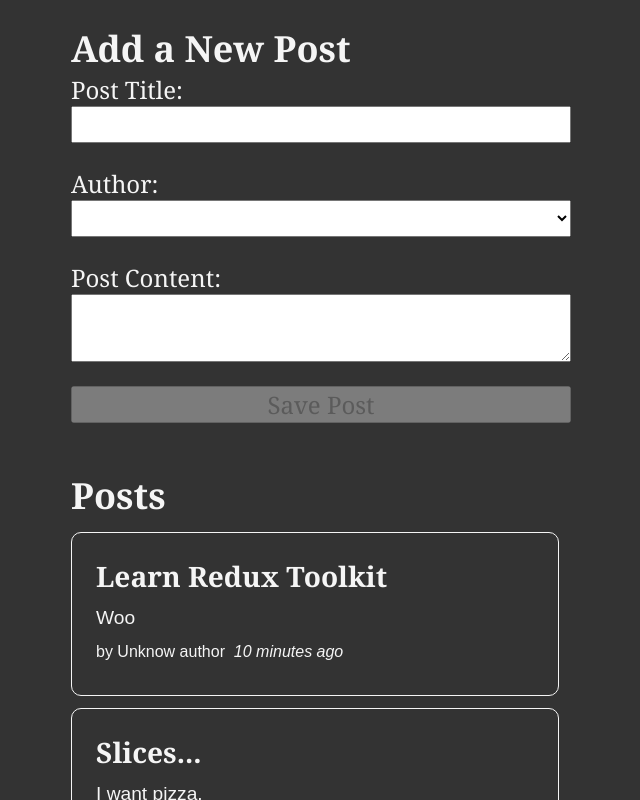
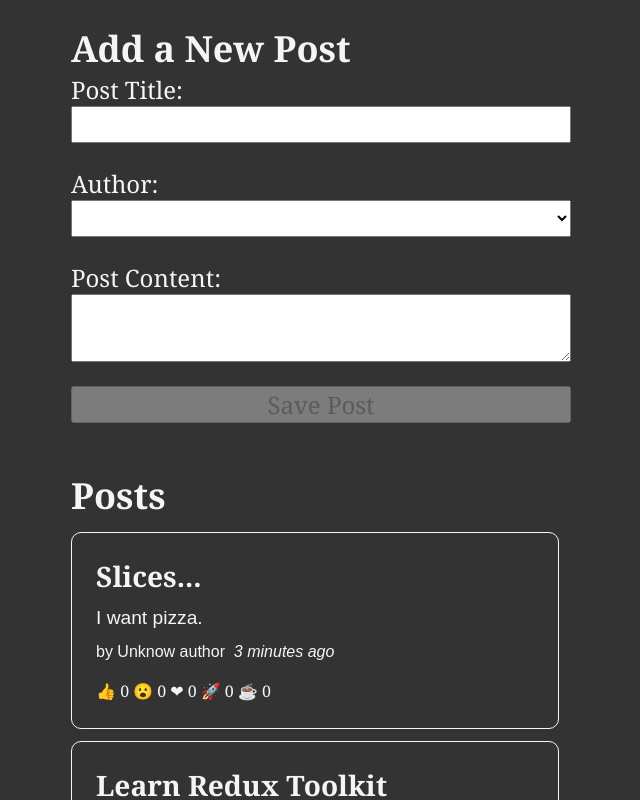
Before and after one commit to EllieKu/react-redux-tutorial, a React (Vite) app: page / in a window 1280 px wide. Shown: the top 800 px of the page, without its empty margins (319-959 px from the left). Built offline with nearby package versions, Linux system fonts and the light colour scheme.

Commit message:
chapter2: add reaction

```diff
--- a/src/features/posts/PostsList.jsx
+++ b/src/features/posts/PostsList.jsx
@@ -2,11 +2,14 @@
 import { selectAllPosts } from "./postsSlice"
 import PostAuthor from "./PostAuthor"
 import TimeAgo from "./TimeAgo"
+import ReactionButtons from "./ReactionButtons"
 
 const PostsList = () => {
   const posts = useSelector(selectAllPosts)
 
-  const renderPosts = posts.map(post => (
+  const orderedPost = posts.map(post => post).sort((a, b) => b.date.localeCompare(a.date))
+
+  const renderPosts = orderedPost.map(post => (
     <article key={post.id}>
       <h3>{post.title}</h3>
       <p>{post.content.substring(0, 100)}</p>
@@ -14,6 +17,7 @@
         <PostAuthor userId={post.userId}/>
         <TimeAgo timeStamp={post.date}/>
       </p>
+      <ReactionButtons post={post}/>
     </article>
   ))
 
--- /dev/null
+++ b/src/features/posts/ReactionButtons.jsx
@@ -0,0 +1,35 @@
+import { useDispatch } from "react-redux"
+import { reactionAdded } from './postsSlice'
+
+const reactionEmoji = {
+  thumbsUp: '👍',
+  wow: '😮',
+  heart: '❤',
+  rocket: '🚀',
+  coffee: '☕'
+}
+
+const ReactionButtons = ({ post }) => {
+  const dispatch = useDispatch();
+
+  const reactionButtons = Object.entries(reactionEmoji).map(([name, emoji]) => {
+    return (
+      <button
+        key={name}
+        type="button"
+        className="reactionButton"
+        onClick={() =>
+          dispatch(reactionAdded({ postId: post.id, reaction: name}))
+        }
+      >
+        {emoji} {post.reactions[name]}
+      </button>
+    )
+  })
+
+  return (
+    <div>{reactionButtons}</div>
+  )
+}
+
+export default ReactionButtons
--- a/src/features/posts/postsSlice.js
+++ b/src/features/posts/postsSlice.js
@@ -6,13 +6,27 @@
     id: '1',
     title: 'Learn Redux Toolkit',
     content: 'Woo',
-    date: sub(new Date(), { minutes: 10 }).toISOString()
+    date: sub(new Date(), { minutes: 10 }).toISOString(),
+    reactions: {
+      thumbsUp: 0,
+      wow: 0,
+      heart: 0,
+      rocket: 0,
+      coffee: 0
+    }
   },
   {
     id: '2',
     title: 'Slices...',
     content: 'I want pizza.',
-    date: sub(new Date(), { minutes: 3 }).toISOString()
+    date: sub(new Date(), { minutes: 3 }).toISOString(),
+    reactions: {
+      thumbsUp: 0,
+      wow: 0,
+      heart: 0,
+      rocket: 0,
+      coffee: 0
+    }
   }
 ]
 
@@ -32,15 +46,30 @@
             content,
             date: new Date().toISOString(),
             userId,
+            reactions: {
+              thumbsUp: 0,
+              wow: 0,
+              heart: 0,
+              rocket: 0,
+              coffee: 0
+            }
           }
         }
       }
-    }
+    },
+    reactionAdded(state, action) {
+      const { postId, reaction } = action.payload
+
+      const existingPost = state.find(post => post.id === postId)
+      if (existingPost) {
+        existingPost.reactions[reaction] += 1
+      }
+    },
   }
 })
 
 export const selectAllPosts = (state) => state.posts
 
-export const { postAdded } = postsSlice.actions
+export const { postAdded, reactionAdded } = postsSlice.actions
 
 export default postsSlice.reducer
```
